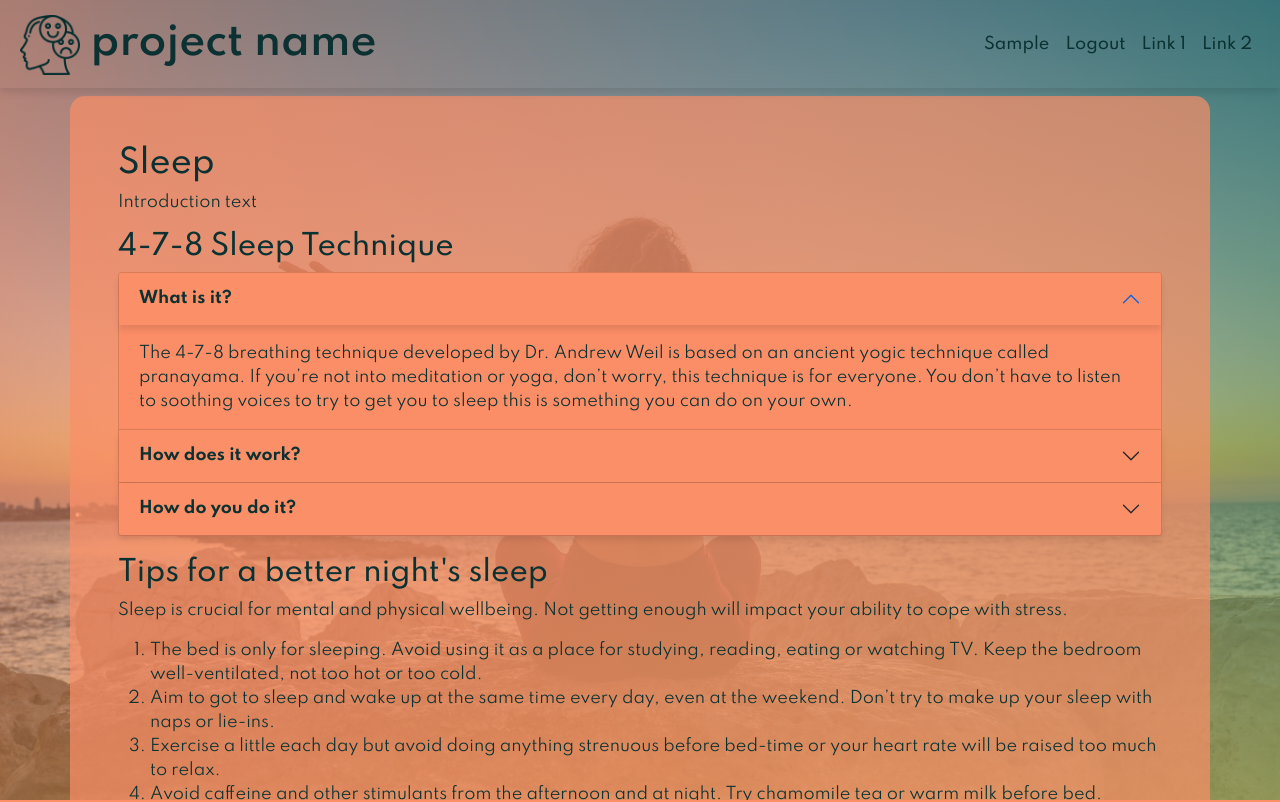
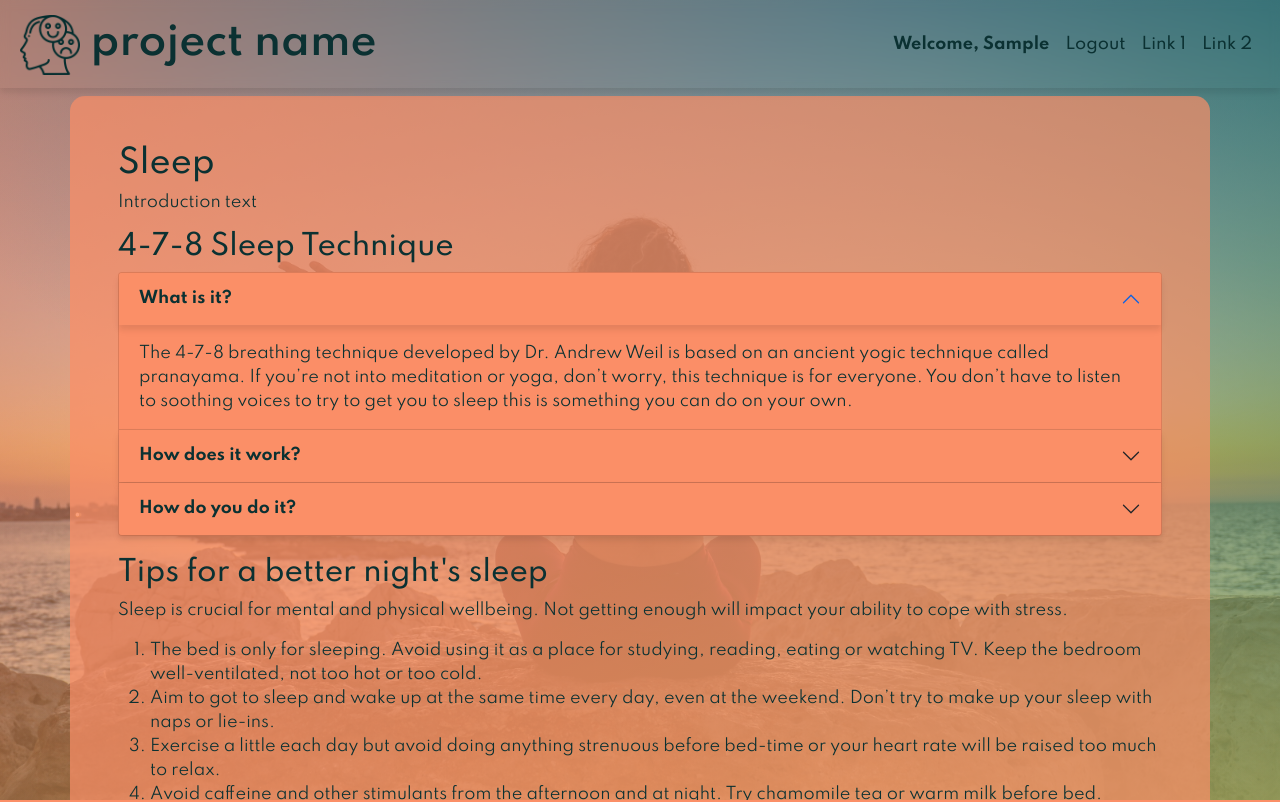
Before and after one commit to JoGorska/hackathon_team_4, a Django app: page /wellbeing/1/tired in a window 1280 px wide. Shown: the top 802 px of the page. Run offline with Django 3.2, Linux system fonts and the light colour scheme; a user stored in the database is signed in; tables that the repository leaves empty hold one stand-in row (values such as "Sample post"); some libraries are stand-ins or nearby versions.

Commit message:
Adjust user first name in navbar

```diff
--- a/templates/partials/navbar.html
+++ b/templates/partials/navbar.html
@@ -19,7 +19,7 @@
         <!-- drop down for user that is logged in -->
 
         <li class="nav-item">
-        <div class="nav-link">{{user.first_name}}</div>
+        <div class="nav-link fw-bold">Welcome, {{user.first_name}}</div>
       </li>
 
         <li class="nav-item">
```
